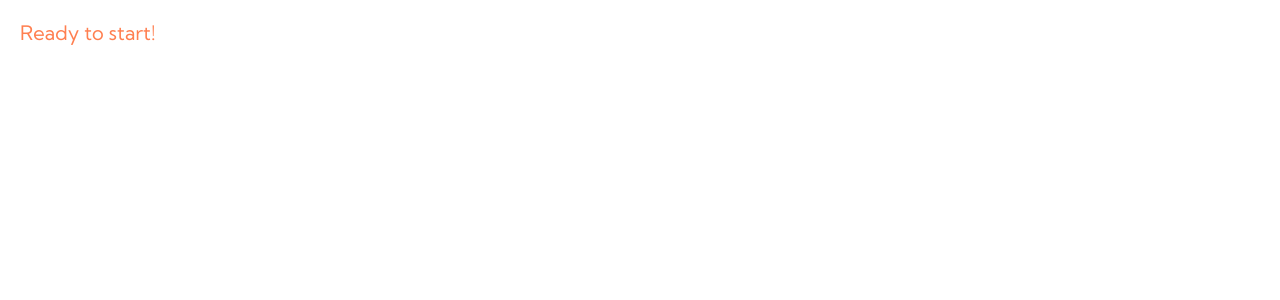
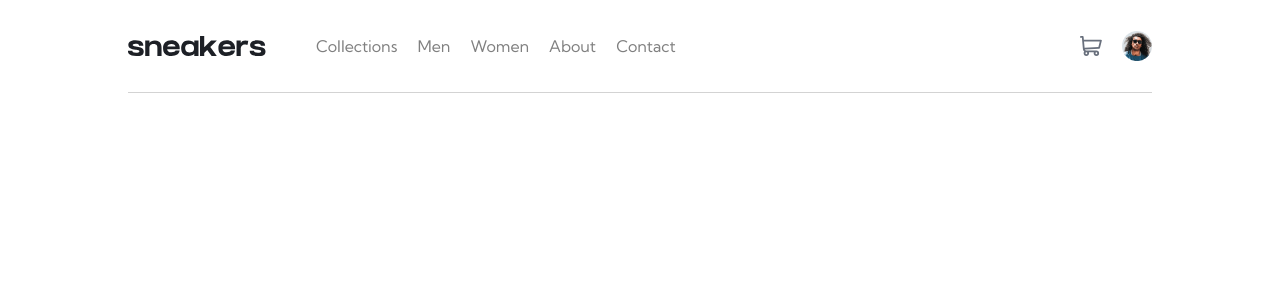
Before and after one commit to veljkoilic/ecommerce-product-page, a React (Create React App) app: page / in a window 1280 px wide. Shown: the top 300 px of the page. Built offline with nearby package versions, Linux system fonts and the light colour scheme.

Commit message:
responsive menu with toggle

```diff
--- a/src/App.js
+++ b/src/App.js
@@ -6,11 +6,11 @@
 // - View the cart and remove items from it
 
 
-import { Home } from "./components/Home";
+import { Header } from "./components/Header";
 function App() {
   return (
     <div className="App">
-      <Home/>
+      <Header/>
     </div>
   );
 }
--- /dev/null
+++ b/src/components/Header.jsx
@@ -0,0 +1,114 @@
+import React, { useState } from "react";
+import styled from "styled-components";
+import {tablet} from '../responsive'
+
+export const Header = () => {
+  const [menuIsOpen, setMenuIsOpen] = useState(false);
+  return (
+    <Container>
+      <Wrapper>
+        <Left>
+          <Hamburger src={menuIsOpen ? "./images/icon-close.svg" : "./images/icon-menu.svg"} alt="menu button" onClick={()=>{setMenuIsOpen(!menuIsOpen)}}/>
+          <Logo src="./images/logo.svg" alt="Sneakers logo" />
+          <Menu menuIsOpen={menuIsOpen}>
+            <li>Collections</li>
+            <li>Men</li>
+            <li>Women</li>
+            <li>About</li>
+            <li>Contact</li>
+          </Menu>
+        </Left>
+        <CartProfile>
+          <Cart src="./images/icon-cart.svg" />
+          <Profile src="./images/image-avatar.png" />
+        </CartProfile>
+      </Wrapper>
+    </Container>
+  );
+};
+
+const Container = styled.div`
+  width: 100%;
+`;
+const Wrapper = styled.div`
+  width: 80%;
+  margin: 0 auto;
+  border-bottom: 1px solid lightgray;
+  display: flex;
+  align-items: center;
+  justify-content: space-between;
+  padding: 20px 0;
+  ${tablet({
+    width: "100%",
+    padding: "20px 5%",
+    boxSizing:'border-box'
+  })}
+`;
+const Left = styled.div`
+  display: flex;
+  align-items: center;
+`;
+const Hamburger = styled.img`
+  padding: 0 20px;
+  width: 20px;
+  cursor: pointer;
+  display: none;
+  z-index: 10;
+  ${tablet({
+    display: "block"
+  })}
+`;
+const Logo = styled.img`
+  cursor: pointer;
+  transition: 0.3s;
+  &:hover {
+    transition: 0.3s;
+    transform: scale(1.1);
+  }
+`;
+const Menu = styled.ul`
+  display: flex;
+  list-style-type: none;
+  color: gray;
+  background-color: white;
+  ${tablet({
+     display: (props) => (props.menuIsOpen ? "flex" : "none"),
+     flexDirection:'column',
+     position: 'absolute',
+     top: "-20px",
+     paddingTop: "55px",
+     paddingLeft: "100px",
+     left: 0,
+     width: "55%",
+     height: "calc(100vh - 52px)",
+     boxShadow:"200px 200px 0px 200px rgba(0,0,0,0.75)"
+  })}
+  li {
+    padding: 0 10px;
+    transition: 0.3s;
+
+    &:hover {
+      cursor: pointer;
+      color: #000;
+      transition: 0.3s;
+      ${tablet({
+        transform:"scale(1.1)",
+
+      })}
+    }
+    ${tablet({
+      padding: "20px",
+      fontWeight: 'bold',
+      color: '#000'
+    })}
+  }
+`;
+const CartProfile = styled.div`
+  display: flex;
+  align-items: center;
+  gap: 20px;
+`;
+const Cart = styled.img``;
+const Profile = styled.img`
+  width: 30px;
+`;
--- a/src/components/Home.jsx
+++ /dev/null
@@ -1,14 +0,0 @@
-import React from 'react'
-import styled from 'styled-components'
-
-export const Home = () => {
-  return (
-    <Container>Ready to start!</Container>
-  )
-}
-
-const Container = styled.div`
-    color: coral;
-    font-size: 20px;
-    padding: 20px;
-`
--- /dev/null
+++ b/src/responsive.js
@@ -0,0 +1,23 @@
+import { css } from "styled-components";
+
+export const mobile = (props) => {
+  return css`
+    @media only screen and (max-width: 375px) {
+      ${props}
+    }
+  `;
+};
+export const tablet = (props) => {
+  return css`
+    @media only screen and (max-width: 815px) {
+      ${props}
+    }
+  `;
+};
+export const laptop = (props) => {
+  return css`
+    @media only screen and (max-width: 1440px) {
+      ${props}
+    }
+  `;
+};
```
